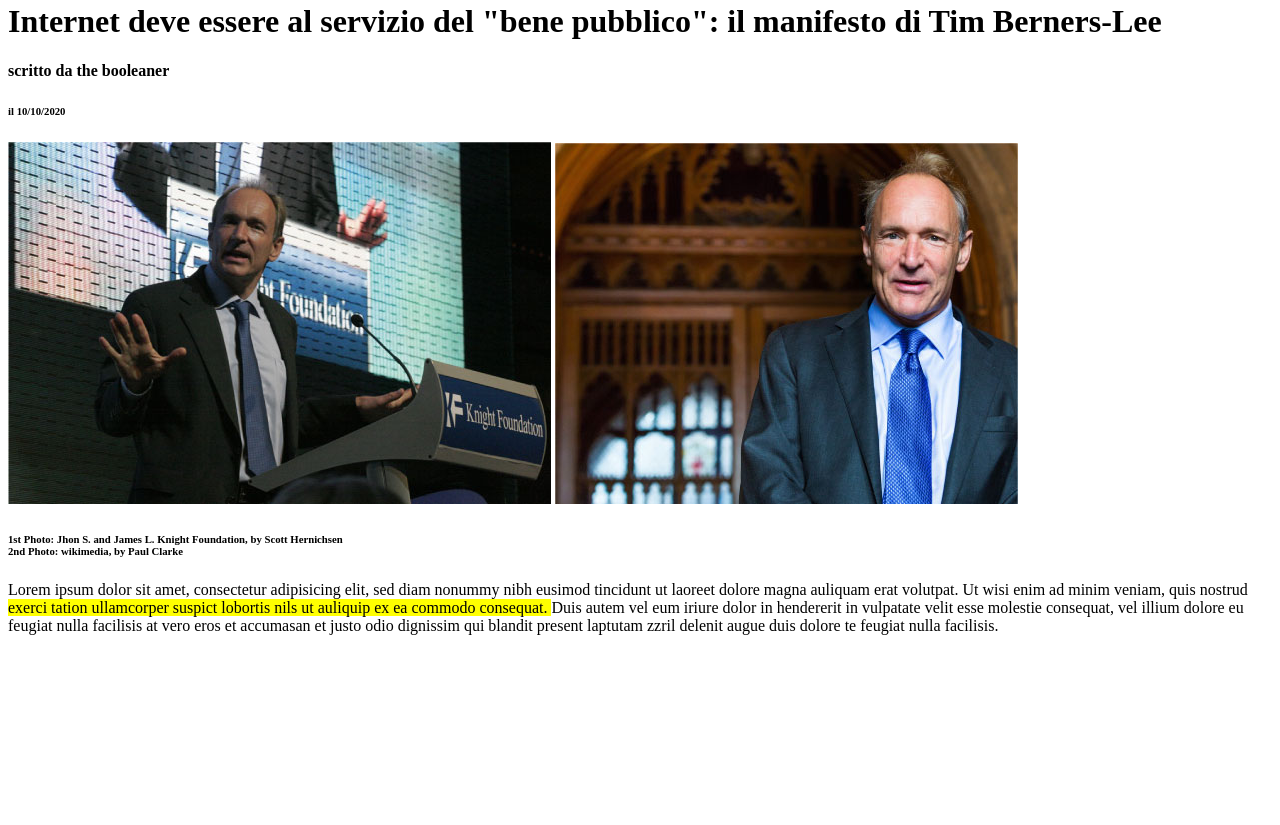
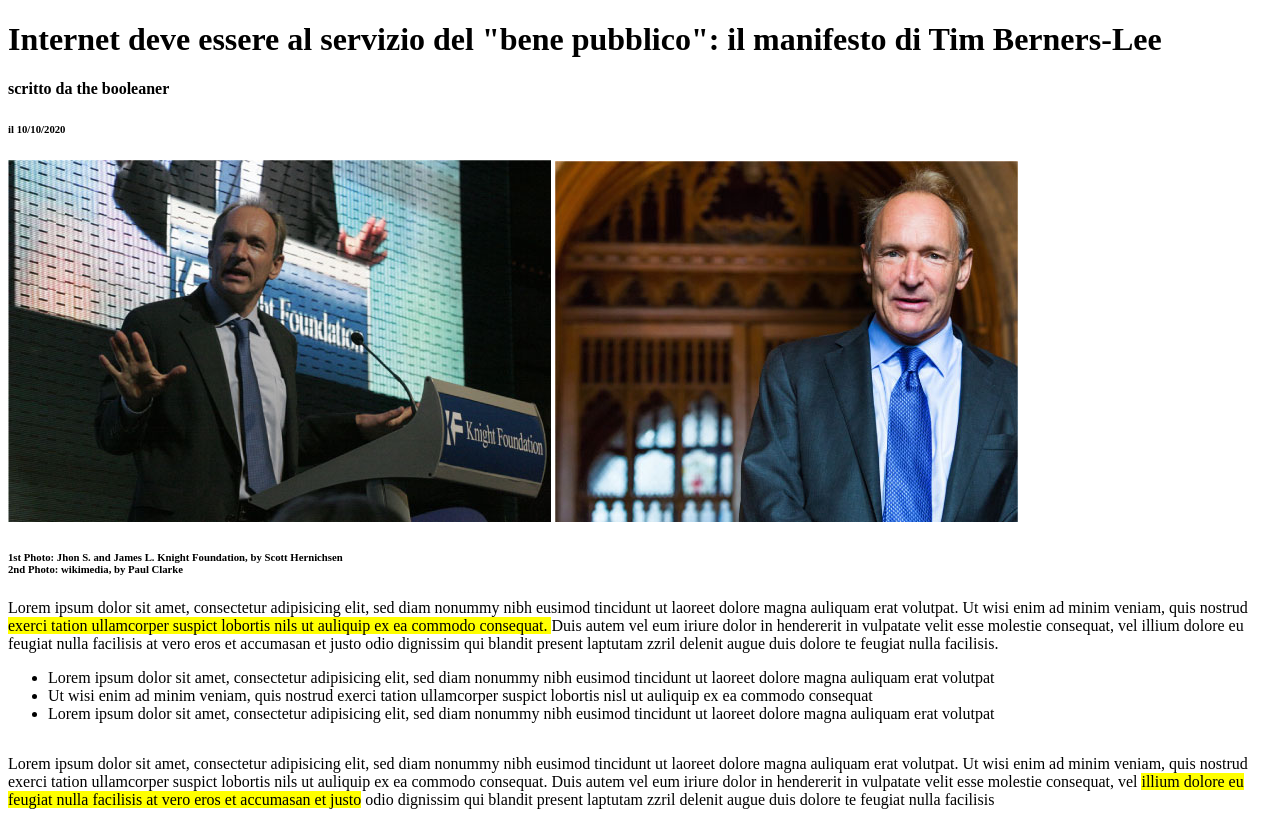
Before and after one commit to VincenzoAmari/html-css-booleaner, a plain HTML site: page index.html in a window 1280 px wide. Shown: the part 351-1176 px from the top of the page. Before the commit the page ends 1002 px from the top, so only its background shows below. Drawn offline with Linux system fonts and the light colour scheme.

Commit message:
Add: ul and P

```diff
--- a/index.html
+++ b/index.html
@@ -9,7 +9,7 @@
 
 </head>
 
-<body>
+<>
     <div>
          <img src="./img/logo.svg" alt="">
     </div>
@@ -31,5 +31,25 @@
             zzril delenit augue duis dolore te feugiat nulla facilisis.
     </p>
 
+    <ul>
+        <li>Lorem ipsum dolor sit amet, consectetur adipisicing elit, sed diam nonummy nibh eusimod tincidunt ut laoreet dolore magna
+            auliquam erat volutpat</li>
+        <li>Ut wisi enim ad minim veniam, quis nostrud exerci tation ullamcorper suspict lobortis nisl ut auliquip ex ea commodo consequat</li>
+        <li>Lorem ipsum dolor sit amet, consectetur adipisicing elit, sed diam nonummy nibh eusimod tincidunt ut laoreet dolore magna
+            auliquam erat volutpat</li>
+    </ul>
+
+    <table>
+
+    </table>
+
+    <p>Lorem ipsum dolor sit amet, consectetur adipisicing elit, sed diam nonummy nibh eusimod tincidunt ut laoreet dolore magna
+        auliquam erat volutpat. Ut wisi enim ad minim veniam, quis nostrud exerci tation ullamcorper suspict lobortis nils ut
+            auliquip ex ea commodo consequat. Duis autem vel eum iriure dolor in hendererit in vulpatate velit esse molestie consequat,
+            vel <mark>illium dolore eu feugiat nulla facilisis at vero eros et accumasan et justo</mark> odio dignissim qui blandit present laptutam
+            zzril delenit augue duis dolore te feugiat nulla facilisis
+    </p>
+
+
 </body>
 </html>
```
